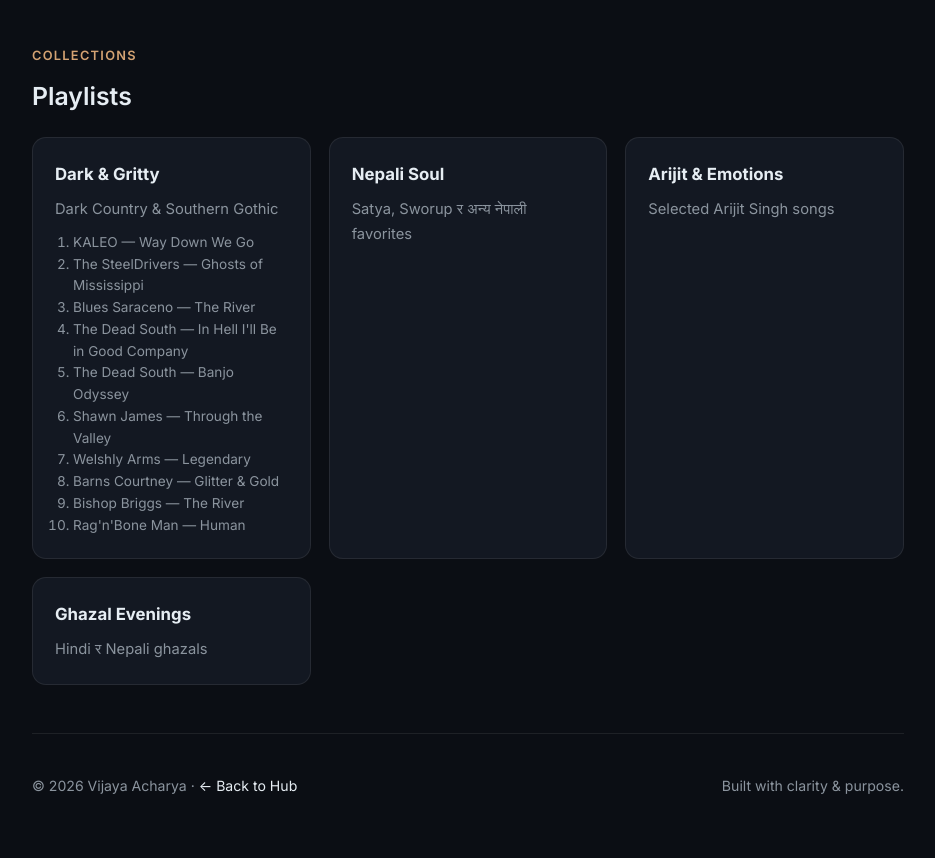
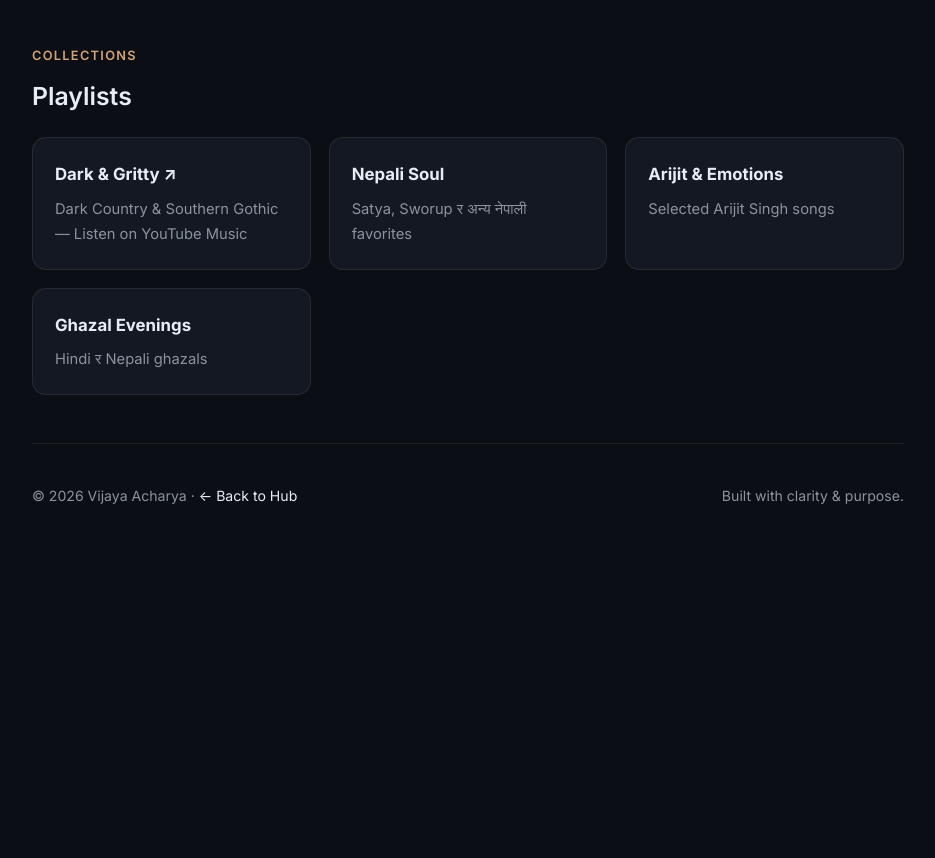
Before and after one commit to Jayahos/jayahos-hub, a plain HTML site: page music.html in a window 1280 px wide. Shown: the part 2020-2878 px from the top of the page, without its empty margins (172-1107 px from the left). After the commit the page ends 2588 px from the top, so only its background shows below. Drawn offline with nearby package versions, Linux system fonts and the light colour scheme; a web font is replaced by a local one.

Commit message:
music: link Dark & Gritty playlist directly to YouTube Music

```diff
--- a/music.html
+++ b/music.html
@@ -358,22 +358,10 @@
         <div class="section-label">Collections</div>
         <h2 class="section-title">Playlists</h2>
         <div class="grid">
-          <div class="card">
-            <h3>Dark &amp; Gritty</h3>
-            <p style="margin-bottom: 10px;">Dark Country &amp; Southern Gothic</p>
-            <ol style="padding-left: 18px; color: var(--muted); font-size: 0.85rem; line-height: 1.6;">
-              <li>KALEO — Way Down We Go</li>
-              <li>The SteelDrivers — Ghosts of Mississippi</li>
-              <li>Blues Saraceno — The River</li>
-              <li>The Dead South — In Hell I'll Be in Good Company</li>
-              <li>The Dead South — Banjo Odyssey</li>
-              <li>Shawn James — Through the Valley</li>
-              <li>Welshly Arms — Legendary</li>
-              <li>Barns Courtney — Glitter &amp; Gold</li>
-              <li>Bishop Briggs — The River</li>
-              <li>Rag'n'Bone Man — Human</li>
-            </ol>
-          </div>
+          <a href="https://music.youtube.com/playlist?list=PLUVffIlrcVXE" target="_blank" rel="noopener" class="card" style="text-decoration: none; display: block;">
+            <h3>Dark &amp; Gritty ↗</h3>
+            <p>Dark Country &amp; Southern Gothic — Listen on YouTube Music</p>
+          </a>
           <div class="card">
             <h3>Nepali Soul</h3>
             <p>Satya, Sworup र अन्य नेपाली favorites</p>
```
